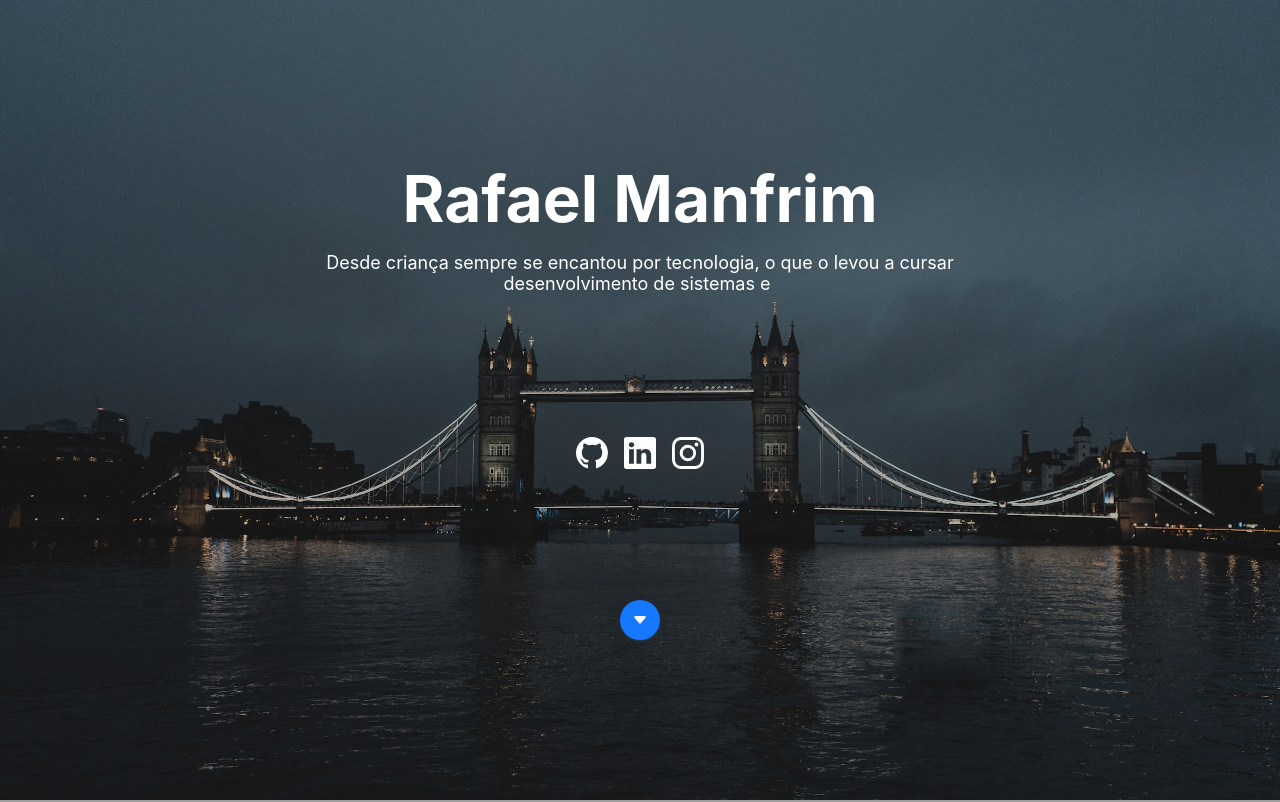
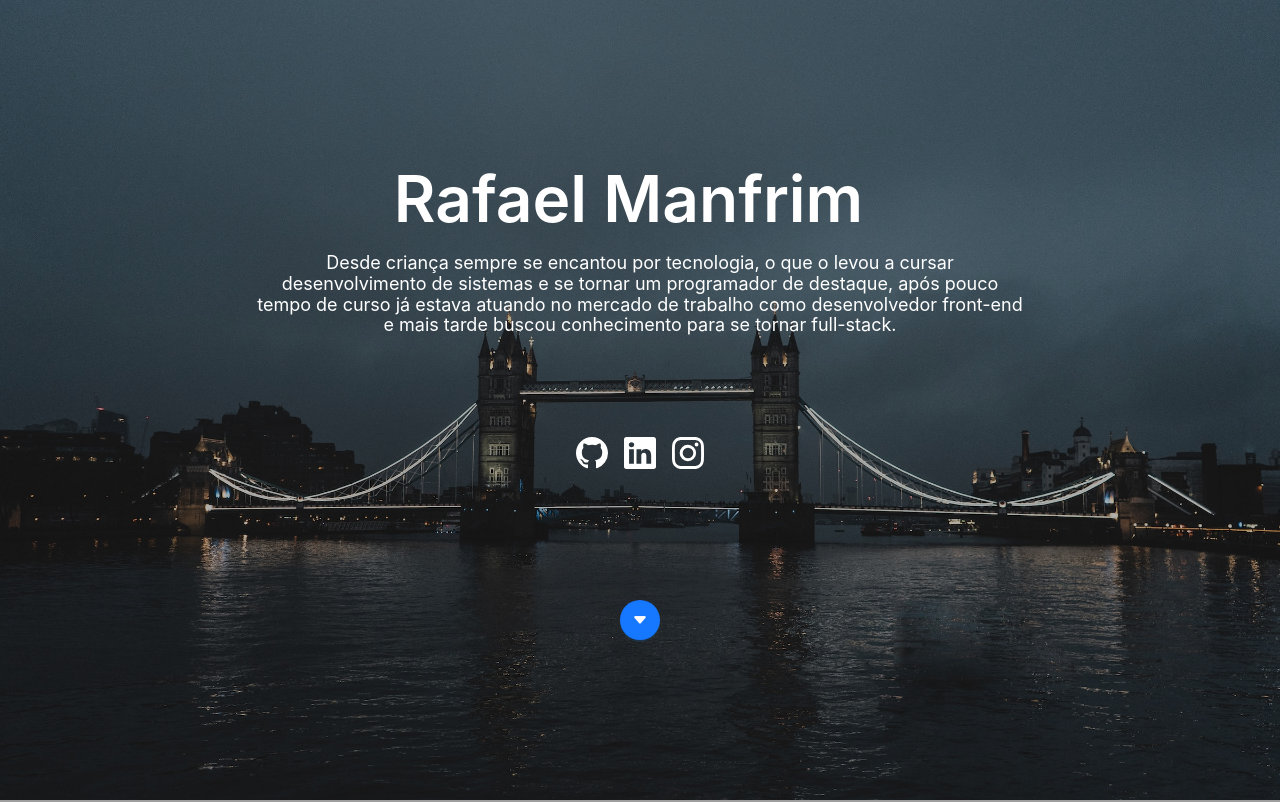
Before and after one commit to RafaelManfrim/portifolio-rafael-manfrim, a React (Vite) app: page / in a window 1280 px wide. Shown: the top 802 px of the page. Built offline with nearby package versions, Linux system fonts and the light colour scheme; grey boxes are pictures that could not be loaded.

Commit message:
Corrigindo Links e Titulo da página

```diff
--- a/src/Portifolio.tsx
+++ b/src/Portifolio.tsx
@@ -53,35 +53,35 @@ const formations: Formation[] = [
     school: 'Rocketseat',
     tag: 'Front-End',
     description: 'Curso avançado de ReactJS, usando diversas bibliotecas front-end, além de NextJS e realizando deploy.',
-    certificate: 'https://drive.google.com/file/d/1BsQc0vtMgnLNHAwG5vZodY6rdCRTj_UM/view?usp=share_link'
+    certificate: 'https://drive.google.com/file/d/1VWgVsjzBxv_xK8YwlevpVCME2gjPi5vz/view?usp=sharing'
   },
   {
     title: 'React Native',
     school: 'Rocketseat',
     tag: 'Mobile',
     description: 'Curso de React Native com offline-first, construção de interfaces, deploy e muito mais.',
-    certificate: 'https://drive.google.com/file/d/1yeLpm8dsmhLoU4W3SOpuck9sir0y0FPc/view?usp=share_link'
+    certificate: 'https://drive.google.com/file/d/1nEk_cUTTXHF5-4jCILUwWMyOpHs0eSYk/view?usp=sharing'
   },
   {
     title: 'NodeJS',
     school: 'Rocketseat',
     tag: 'Back-End',
     description: 'Curso completo de NodeJS do zero ao deploy, com acesso a banco de dados, criação de APIs Rest, padrões de projeto e Serverless.',
-    certificate: 'https://drive.google.com/file/d/1UnF9purquVJECTZCFqacxobO6RAMLgOw/view?usp=share_link'
+    certificate: 'https://drive.google.com/file/d/1jc8hnvd_M6xUEicouJvy1ynQ1mXzHoih/view?usp=sharing'
   },
   {
     title: 'Elixir',
     school: 'Rocketseat',
     tag: 'Back-End',
     description: 'Aprendendo os fundamentos e criando APIs Rest com Elixir',
-    certificate: 'https://drive.google.com/file/d/1_DF4T-x2FMMjK82IFR9aifPG8Vn6uCC6/view?usp=share_link'
+    certificate: 'https://drive.google.com/file/d/1LEDwhUQok56QaJ1RDLejRBxzRuLBOZKE/view?usp=sharing'
   },
   {
     title: 'Fundamentos de Expressões Regulares (Regex)',
     school: 'Cod3r | Udemy',
     tag: 'Outros',
     description: "Introdução a expressões regulares.",
-    certificate: 'https://drive.google.com/file/d/1Wo2Wnt5Xf-GvHWlv0-5_v5btMNu8nJyw/view?usp=share_link'
+    certificate: 'https://drive.google.com/file/d/14K-HkBMGz2UMLNkFFxBDkNlINXwVHOZ1/view?usp=sharing'
   }
 ]
 
@@ -97,16 +97,16 @@ export function Portifolio() {
     <Layout>
       <Layout.Content className="presentation-container">
         <Typography.Title>
-          Rafael Manfrim
+          <TypeAnimation
+            sequence={[
+              'Rafael Manfrim',
+              2000,
+            ]}
+            wrapper="strong"
+            cursor={true}
+          />
         </Typography.Title>
-        <TypeAnimation
-          sequence={[
-            'Desde criança sempre se encantou por tecnologia, o que o levou a cursar desenvolvimento de sistemas e se tornar um programador de destaque, após pouco tempo de curso já estava atuando no mercado de trabalho como desenvolvedor front-end e mais tarde buscou conhecimento para se tornar full-stack.',
-            2000,
-          ]}
-          wrapper="p"
-          cursor={true}
-        />
+        <p>Desde criança sempre se encantou por tecnologia, o que o levou a cursar desenvolvimento de sistemas e se tornar um programador de destaque, após pouco tempo de curso já estava atuando no mercado de trabalho como desenvolvedor front-end e mais tarde buscou conhecimento para se tornar full-stack.</p>
         <Space size="middle">
           <Link to="https://www.github.com/rafaelmanfrim" target="_blank">
             <BsGithub />
```
